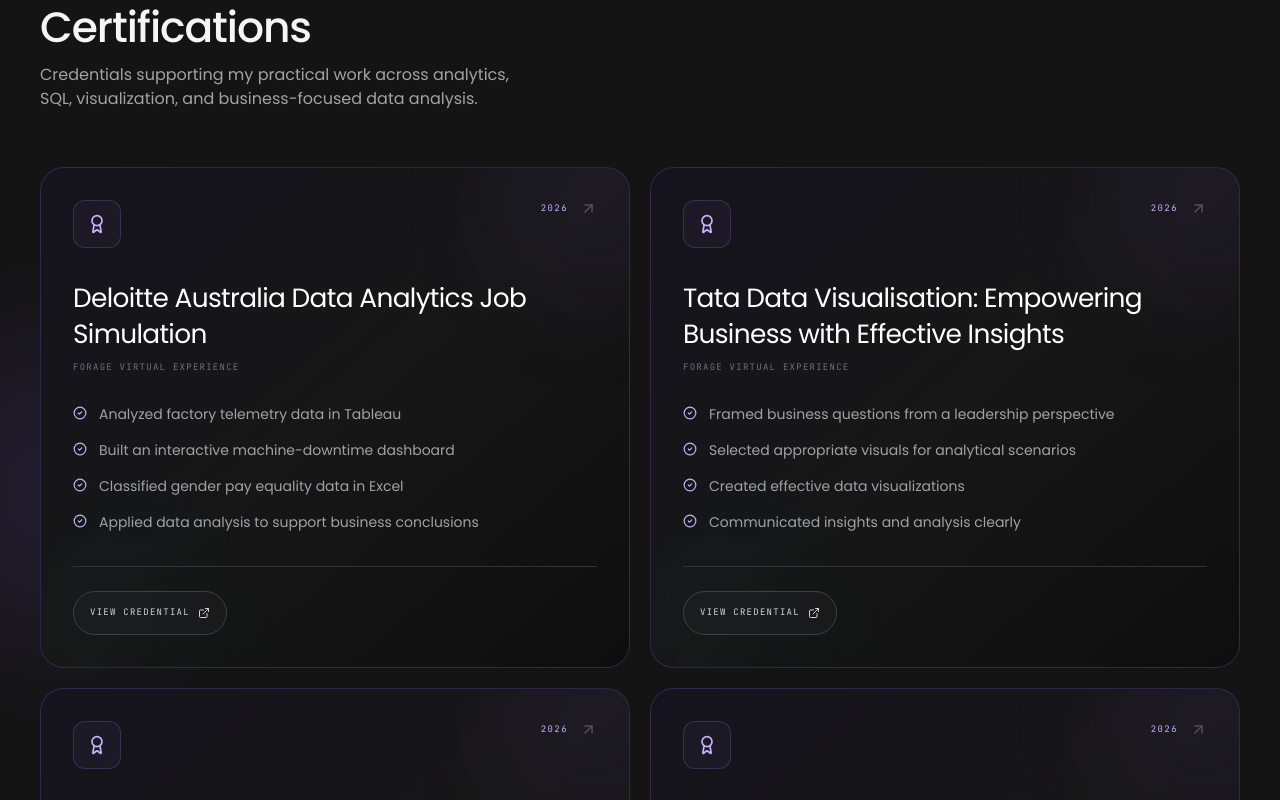
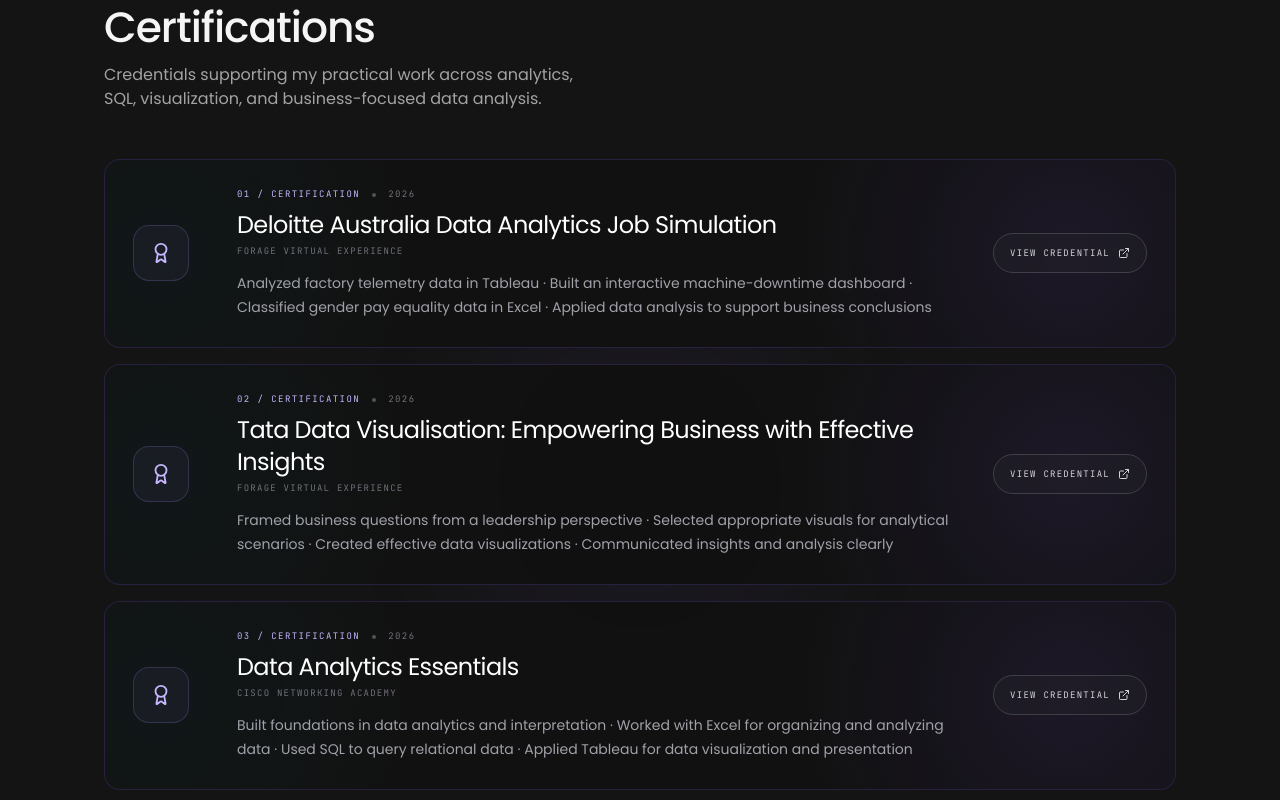
Before and after one commit to bhaskar-nb/portfolio, a Next.js app: page / in a window 1280 px wide. Shown: the part 3660-4460 px from the top of the page. Built offline with nearby package versions, Linux system fonts and the light colour scheme.

Commit message:
Redesign certifications layout

```diff
--- a/components/Certifications.tsx
+++ b/components/Certifications.tsx
@@ -1,84 +1,81 @@
 "use client";
 
 import { motion } from "framer-motion";
-import { Award, ExternalLink, CheckCircle2, ArrowUpRight } from "lucide-react";
+import { Award, ExternalLink, ArrowUpRight } from "lucide-react";
 import { certifications } from "@/lib/data";
 import SectionHeading from "@/components/SectionHeading";
 
 export default function Certifications() {
   return (
-    <section id="certifications" className="relative overflow-hidden py-28">
-      <div className="pointer-events-none absolute inset-0 bg-grid-fine opacity-15 [mask-image:linear-gradient(to_bottom,transparent,black_20%,black_80%,transparent)]" />
-      <div className="pointer-events-none absolute left-[-8%] top-1/3 h-80 w-80 rounded-full bg-violet-500/10 blur-3xl" />
+    <section id="certifications" className="relative overflow-hidden py-24 sm:py-28">
+      <div className="pointer-events-none absolute left-1/2 top-1/2 h-96 w-96 -translate-x-1/2 -translate-y-1/2 rounded-full bg-violet-500/[0.05] blur-3xl" />
 
-      <div className="relative mx-auto max-w-7xl px-5 sm:px-8 lg:px-10">
+      <div className="relative mx-auto max-w-6xl px-5 sm:px-8 lg:px-10">
         <SectionHeading
           eyebrow="-- certifications"
           title="Certifications"
           description="Credentials supporting my practical work across analytics, SQL, visualization, and business-focused data analysis."
         />
 
-        <div className="mt-14 grid gap-5 md:grid-cols-2">
+        <div className="mt-12 space-y-4">
           {certifications.map((c, i) => (
             <motion.article
               key={c.title}
-              initial={{ opacity: 0, y: 24 }}
+              initial={{ opacity: 0, y: 18 }}
               whileInView={{ opacity: 1, y: 0 }}
               viewport={{ once: true, margin: "-60px" }}
-              transition={{ duration: 0.8, delay: i * 0.1, ease: [0.22, 1, 0.36, 1] }}
-              whileHover={{ y: -5 }}
-              className="group relative overflow-hidden rounded-[1.5rem] border border-violet-500/25 bg-gradient-to-br from-[#15131d] via-[#171717] to-[#0e0e0e] p-7 transition-colors duration-300 hover:border-violet-400/50 sm:p-8"
+              transition={{ duration: 0.7, delay: i * 0.08, ease: [0.22, 1, 0.36, 1] }}
+              className="group relative overflow-hidden rounded-2xl border border-violet-500/20 bg-[#111111]/90 transition-all duration-300 hover:-translate-y-1 hover:border-violet-400/45 hover:shadow-[0_0_28px_rgba(139,92,246,0.10)]"
             >
-              <div className="pointer-events-none absolute -right-12 -top-12 h-40 w-40 rounded-full bg-violet-500/10 blur-3xl transition-all duration-500 group-hover:bg-violet-500/20" />
-              <div className="pointer-events-none absolute bottom-0 left-0 h-24 w-32 bg-cyan-400/[0.035] blur-3xl" />
+              <div className="pointer-events-none absolute inset-0 bg-[radial-gradient(circle_at_90%_50%,rgba(139,92,246,0.10),transparent_28%),radial-gradient(circle_at_5%_50%,rgba(34,211,238,0.04),transparent_25%)]" />
 
-              <div className="relative">
-                <div className="flex items-start justify-between gap-5">
-                  <div className="flex h-12 w-12 items-center justify-center rounded-xl border border-violet-400/20 bg-violet-400/5 text-violet-300 transition-transform duration-500 group-hover:scale-105">
-                    <Award size={20} aria-hidden="true" />
+              <div className="relative grid gap-6 p-6 sm:p-7 lg:grid-cols-[72px_1fr_auto] lg:items-center lg:gap-8">
+                <div className="flex h-14 w-14 items-center justify-center rounded-2xl border border-violet-400/20 bg-violet-400/5 text-violet-300 transition-transform duration-300 group-hover:scale-105">
+                  <Award size={22} aria-hidden="true" />
                 </div>
 
-                  <div className="flex items-center gap-3">
+                <div className="min-w-0">
+                  <div className="flex flex-wrap items-center gap-3">
                     <span className="font-mono text-[9px] uppercase tracking-[0.16em] text-violet-300">
+                      0{i + 1} / certification
+                    </span>
+                    <span className="h-1 w-1 rounded-full bg-zinc-600" />
+                    <span className="font-mono text-[9px] uppercase tracking-[0.16em] text-zinc-500">
                       {c.year}
                     </span>
-                    <ArrowUpRight
-                      size={17}
-                      className="text-zinc-600 transition-all duration-300 group-hover:-translate-y-1 group-hover:translate-x-1 group-hover:text-violet-300"
-                      aria-hidden="true"
-                    />
-                  </div>
                   </div>
 
-                <h3 className="mt-8 max-w-xl font-display text-2xl leading-snug text-white sm:text-[1.65rem]">
+                  <h3 className="mt-2 font-display text-xl leading-snug text-white sm:text-2xl">
                     {c.title}
                   </h3>
 
-                <p className="mt-2 font-mono text-[9px] uppercase tracking-[0.14em] text-zinc-500">
+                  <p className="mt-1 font-mono text-[9px] uppercase tracking-[0.14em] text-zinc-500">
                     {c.issuer}
                   </p>
 
-                <div className="mt-7 space-y-3">
-                  {c.bullets?.map((bullet) => (
-                    <div key={bullet} className="flex items-start gap-3 text-sm leading-6 text-zinc-400">
-                      <CheckCircle2 size={14} className="mt-1 shrink-0 text-violet-300" aria-hidden="true" />
-                      <span>{bullet}</span>
-                    </div>
-                  ))}
+                  {c.bullets?.length ? (
+                    <p className="mt-3 line-clamp-2 text-sm leading-6 text-zinc-400">
+                      {c.bullets.join(" · ")}
+                    </p>
+                  ) : null}
                 </div>
 
-                {c.link && c.link !== "#" && (
-                  <div className="mt-8 border-t border-zinc-700/70 pt-6">
+                {c.link && c.link !== "#" ? (
                   <a
                     href={c.link}
                     target="_blank"
                     rel="noopener noreferrer"
                     aria-label={`View ${c.title} credential`}
-                      className="inline-flex min-h-11 items-center gap-2 rounded-full border border-zinc-700 bg-zinc-800/30 px-4 py-2 font-mono text-[9px] uppercase tracking-[0.14em] text-zinc-300 transition-all hover:border-violet-400/50 hover:bg-violet-400/5 hover:text-violet-300"
+                    className="inline-flex min-h-10 items-center justify-center gap-2 rounded-full border border-zinc-700 bg-zinc-800/30 px-4 py-2 font-mono text-[9px] uppercase tracking-[0.14em] text-zinc-300 transition-all hover:border-violet-400/50 hover:bg-violet-400/5 hover:text-violet-300 lg:min-w-[150px]"
                   >
                     View credential <ExternalLink size={12} aria-hidden="true" />
                   </a>
-                  </div>
+                ) : (
+                  <ArrowUpRight
+                    size={18}
+                    className="hidden text-zinc-600 transition-all duration-300 group-hover:-translate-y-1 group-hover:translate-x-1 group-hover:text-violet-300 lg:block"
+                    aria-hidden="true"
+                  />
                 )}
               </div>
             </motion.article>
```
Lines whose indentation alone changed are shown as unchanged.
